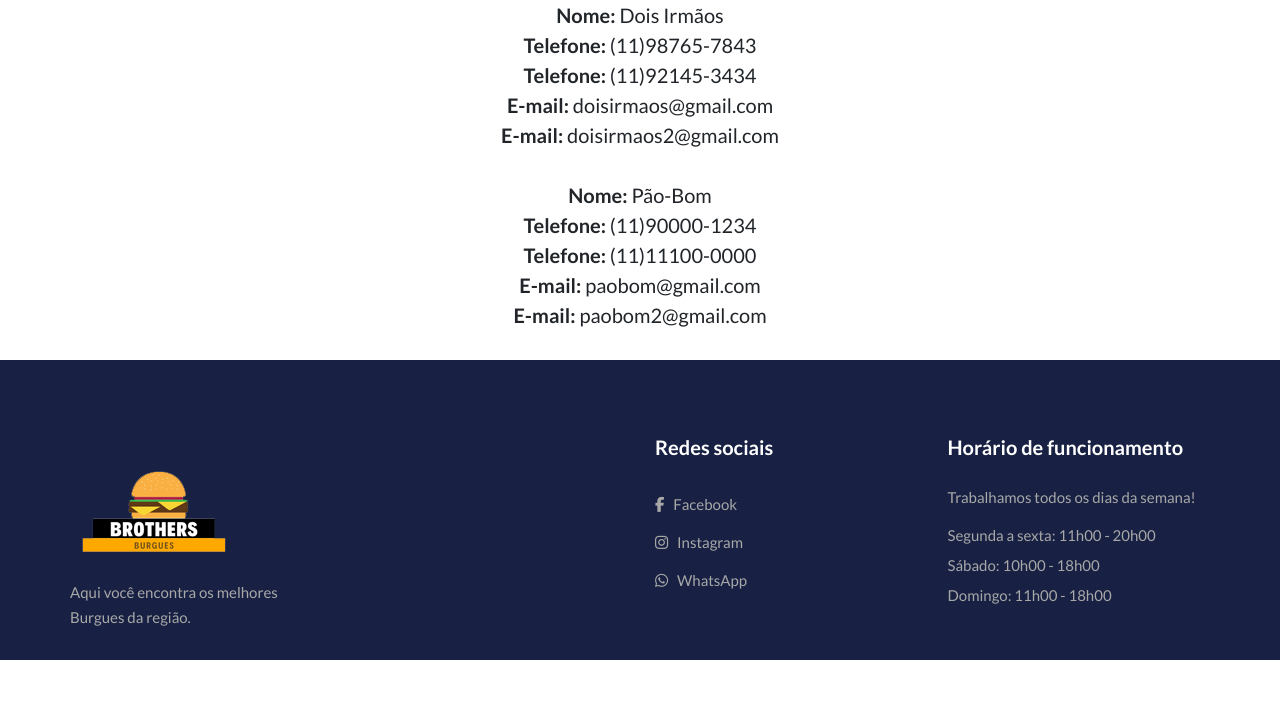
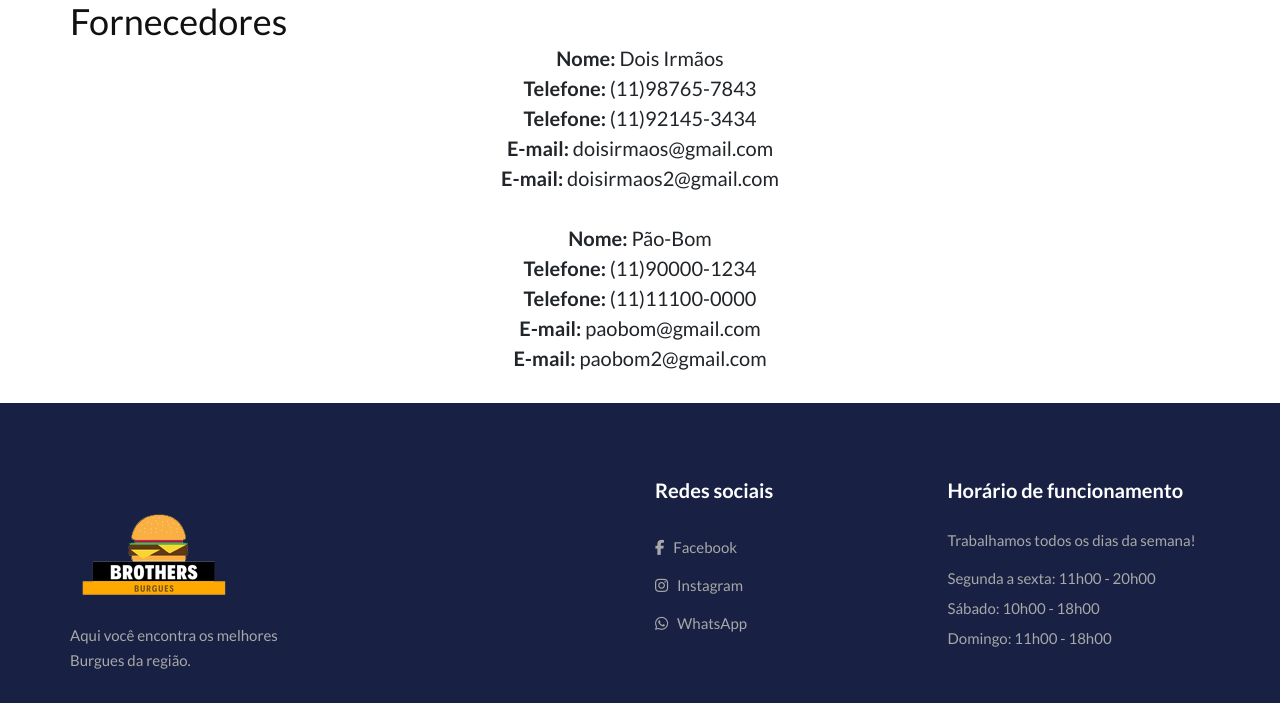
Before and after one commit to fnm-dev/Delivery-Website, a PHP site: page /fornecedores.php in a window 1280 px wide. Shown: the part 233-936 px from the top of the page. Before the commit the page ends 893 px from the top, so only its background shows below. Run offline with PHP 8.4, Linux system fonts and the light colour scheme; some libraries are stand-ins or nearby versions.

Commit message:
Update fornecedores.php

```diff
--- a/fornecedores.php
+++ b/fornecedores.php
@@ -13,6 +13,11 @@
     <body>
         <?php include_once("./partials/header_mobile.php") ?>
         <?php include_once("./partials/header.php") ?>
+        <div class="container">
+			<h2>Fornecedores</h2>
+			<div class="row">
+				<div class="col-md-12">
+					 <div class="table-responsive">
                      <div style="text-align: center; font-size: 20px;">
                         <?php
                             $link = "./xml/fornecedores.xml";
@@ -36,6 +41,10 @@
                             }
                         ?>
                         </div>
+					 </div>
+				</div>
+			</div>
+		</div>
         <?php include_once("./partials/footer.php") ?>
         <?php include_once("./partials/search.php") ?>
         <?php include_once("./partials/scripts.php") ?>
```
Lines whose indentation alone changed are shown as unchanged.
